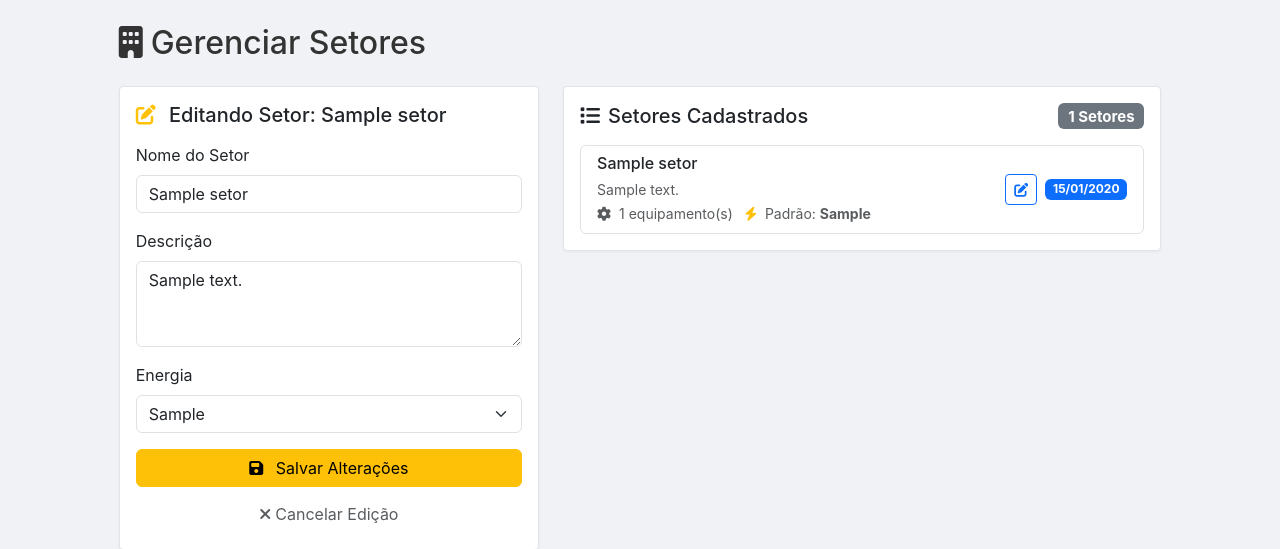
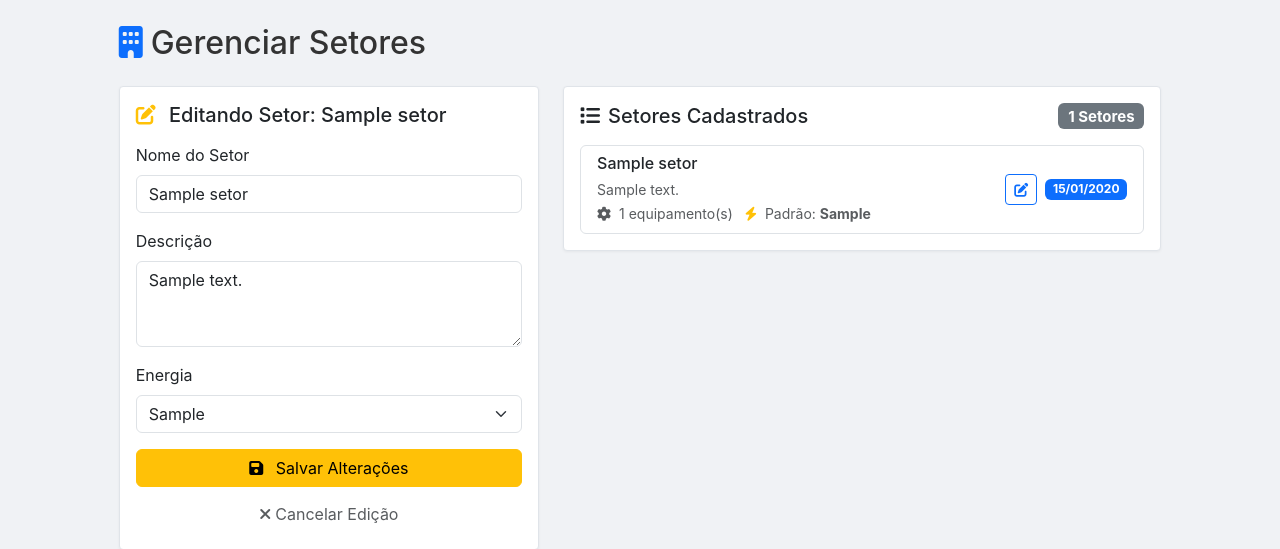
Before and after one commit to Luannz/Sistema_Manutencao, a Django app: page /setor/editar/1/ in a window 1280 px wide. Shown: the top 549 px of the page. Run offline with Django 5.2, Linux system fonts and the light colour scheme; tables that the repository leaves empty hold one stand-in row (values such as "Sample post"); some libraries are stand-ins or nearby versions.

Commit message:
atualizando alguns estilos apenas no template gerenciar setores

```diff
--- a/manutencao/templates/manutencao/gerenciar_setores.html
+++ b/manutencao/templates/manutencao/gerenciar_setores.html
@@ -4,14 +4,14 @@
 {% block content %}
 <div class="row">
     <div class="col-lg-10 mx-auto">
-        <h2 class="mb-4"><i class="fas fa-building me-2"></i>Gerenciar Setores</h2>
+        <h2 class="mb-4"><i class="fas fa-building me-2 text-primary"></i>Gerenciar Setores</h2>
 
         <div class="row">
             <div class="col-md-5 mb-4">
                 <div class="card">
                     <div class="card-body">
                         <h5 class="card-title mb-3">
-                            <i class="fas {% if editando %}fa-edit text-warning{% else %}fa-plus-circle text-primary{% endif %} me-2"></i>
+                            <i class="fas {% if editando %}fa-edit text-warning{% else %}fa-plus-circle{% endif %} me-2"></i>
                             {% if editando %}Editando Setor: {{ form.instance.nome }}{% else %}Cadastrar Novo Setor{% endif %}
                         </h5>
                         <form method="post">
```
